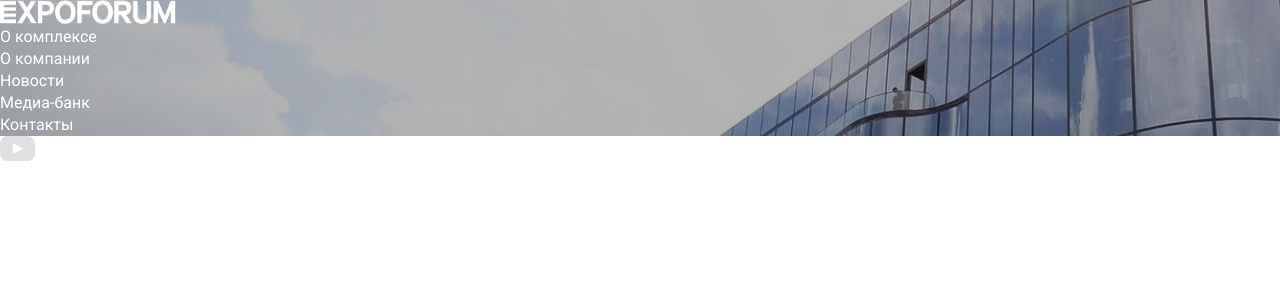
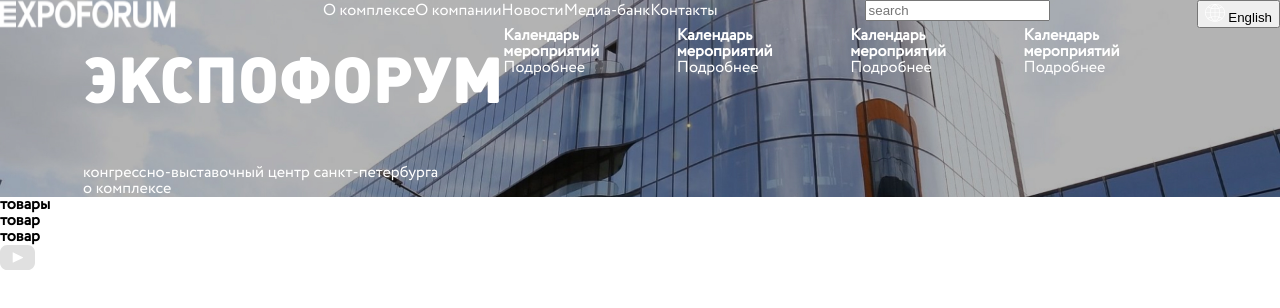
Before and after one commit to VanillaWulf/ecoforum-19.08, a plain HTML site: page index.html in a window 1280 px wide. Drawn offline with Linux system fonts and the light colour scheme.

Commit message:
add header

```diff
--- a/css/style.css
+++ b/css/style.css
@@ -4,17 +4,68 @@
     --black-color: #000001;
 }
 
+@font-face {
+    font-family: 'plumb';
+    font-style: normal;
+    font-weight: 500;
+    src: url('../fonts/plumb-500.ttf');
+}
+
+@font-face {
+    font-family: 'plumb';
+    font-style: normal;
+    font-weight: 700;
+    src: url('../fonts/plumb-700.ttf');
+}
+
+@font-face {
+    font-family: 'circle';
+    font-style: normal;
+    font-weight: 400;
+    src: url('../fonts/circle-400.ttf');
+}
+
+.visually-hidden {
+    position: absolute;
+    width: 1px;
+    height: 1px;
+    margin: -1px;
+    padding: 0;
+    overflow: hidden;
+    border: 0;
+    clip: rect(0 0 0 0);
+}
+
 body {
-    font-family: 'Lato', sans-serif;
+    font-family: 'circle' , sans-serif;
+    font-style: normal;
+    font-weight: 400;
 }
 
 .header {
-    background: url("../img/bgc.jpg");
+    background-image: url("../img/bgc.jpg");
+    background-repeat: no-repeat;
+    background-size: cover;
+    color: var(--white-color);
+}
+
+.header a {
+    color: var(--white-color);
+}
+
+.header-title {
+    text-transform: uppercase;
+    font-family: 'plumb', sans-serif;
+    font-size: 64px;
+    font-weight: 700;
+    line-height: 102px;
+    /*margin-bottom: 35px;*/
+    /*margin:top right bottom left*/
+    margin: 0 0 35px;
 }
 
 .menu-item-link {
     color: var(--white-color);
-    font-family: 'Roboto', sans-serif;
     font-size: 16px;
     font-weight: 400;
     line-height: 22px;
@@ -33,3 +84,27 @@
 .footer-social-link:hover svg {
     fill: var(--black-color);
 }
+
+.header-navigation-wrp {
+    display: flex;
+    justify-content: space-between;
+    max-width: 1560px;
+    margin: 0 auto;
+}
+
+.menu-list {
+    display: flex;
+}
+
+.container {
+    max-width: 1114px;
+    margin: 0 auto;
+}
+
+.header-info {
+    display: flex;
+}
+
+.header-info-list {
+    display: flex;
+}
--- a/index.html
+++ b/index.html
@@ -6,17 +6,12 @@
           content="width=device-width, user-scalable=no, initial-scale=1.0, maximum-scale=1.0, minimum-scale=1.0">
     <meta http-equiv="X-UA-Compatible" content="ie=edge">
     <title>Экофорум</title>
-    <link rel="preconnect" href="https://fonts.googleapis.com">
-    <link rel="preconnect" href="https://fonts.gstatic.com" crossorigin>
-    <link href="https://fonts.googleapis.com/css2?family=Roboto&display=swap" rel="stylesheet">
-    <link rel="preconnect" href="https://fonts.googleapis.com">
-    <link rel="preconnect" href="https://fonts.gstatic.com" crossorigin>
-    <link href="https://fonts.googleapis.com/css2?family=Lato:wght@400;700&display=swap" rel="stylesheet">
     <link rel="stylesheet" href="./css/reset.css">
     <link rel="stylesheet" href="./css/style.css">
 </head>
 <body>
 <header class="header">
+    <div class="header-navigation-wrp">
         <img src="./img/logo.png" alt="logo">
         <nav>
             <ul class="menu-list">
@@ -27,8 +22,64 @@
                 <li><a class="menu-item-link" href="#">Контакты</a></li>
             </ul>
         </nav>
+        <form action="">
+            <label class="visually-hidden" for="search">поиск</label>
+            <input type="search" placeholder="search" id="search">
+<!--            <label class="visually-hidden">-->
+<!--                <span>поиск</span>-->
+<!--                <input type="search" placeholder="search">-->
+<!--           </label>-->
+        </form>
+        <!--наведение-->
+        <button>
+            <img src="./img/globe.svg" alt="globe">
+            English
+        </button>
+    </div>
+    <section class="container header-info">
+        <div>
+            <h1 class="header-title">экспофорум</h1>
+            <p>конгрессно-выставочный центр санкт-петербурга</p>
+            <a href="#">о комплексе</a>
+        </div>
+        <div>
+            <ul class="header-info-list">
+                <li>
+                    <h3>Календарь мероприятий</h3>
+                    <a href="#">Подробнее</a>
+                </li>
+                <li>
+                    <h3>Календарь мероприятий</h3>
+                    <a href="#">Подробнее</a>
+                </li>
+                <li>
+                    <h3>Календарь мероприятий</h3>
+                    <a href="#">Подробнее</a>
+                </li>
+                <li>
+                    <h3>Календарь мероприятий</h3>
+                    <a href="#">Подробнее</a>
+                </li>
+            </ul>
+        </div>
+    </section>
 </header>
 <main>
+    <section>
+        <h2>товары</h2>
+        <ul>
+            <li>
+                <h3>товар</h3>
+            </li>
+            <li>
+                <h3>товар</h3>
+            </li>
+        </ul>
+        <h3></h3>
+    </section>
+    <section>
+        <h2></h2>
+    </section>
 </main>
 <footer class="footer">
     <a href="#" class="footer-social-link">
```
Also changed, not shown: fonts/circle-400.ttf (added), fonts/plumb-500.ttf (added), fonts/plumb-700.ttf (added), img/globe.svg (added), img/search.svg (added), 2 other files. Lines whose indentation alone changed are shown as unchanged.
